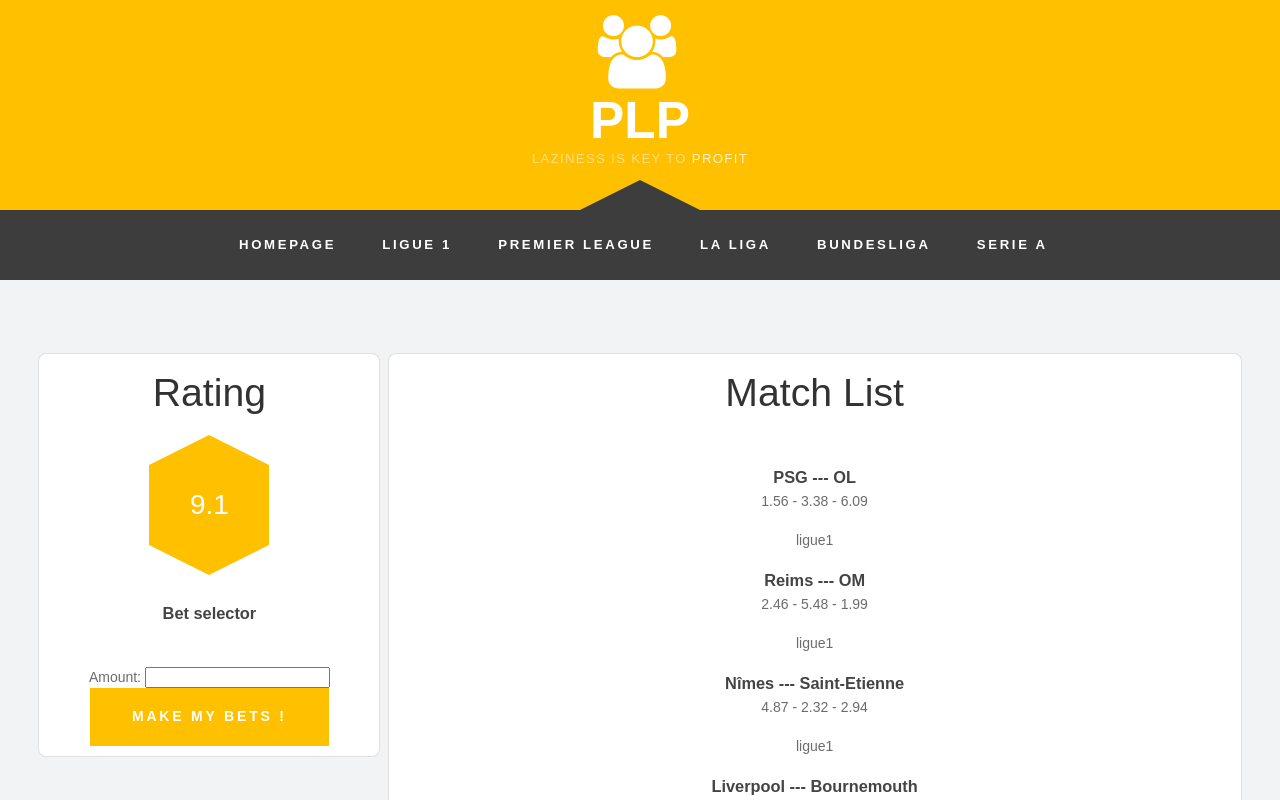
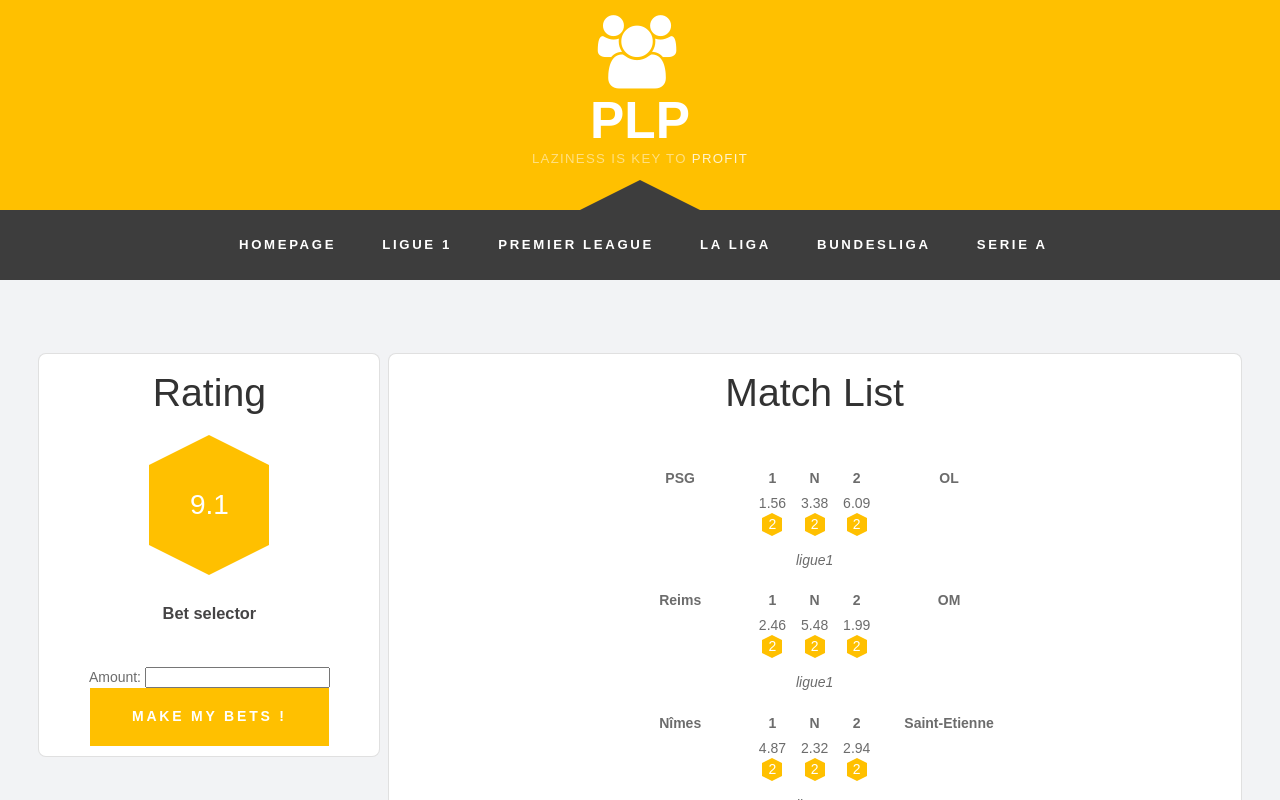
Before and after one commit to M-Garrigues/PLP, a Vue app in the folder web/: page / in a window 1280 px wide. Shown: the top 800 px of the page. Built offline with nearby package versions, Linux system fonts and the light colour scheme.

Commit message:
matches vue updated with indicator

```diff
--- a/web/src/assets/template/main.css
+++ b/web/src/assets/template/main.css
@@ -997,7 +997,39 @@ ul.contact li a.icon-rss:before
 {
 	margin-top: 10em;
 }
-
+.hexagonLittle {
+	margin: 0 auto 1em auto;
+	width: 20px;
+	height: 13.3px;
+	line-height: 13.3px;
+	background: #FFC000;
+	position: relative;
+	text-align: center;
+	color: #FFF;
+	font-size: 1em;
+}
+.hexagonLittle:before {
+	content: "";
+	position: absolute;
+	top: -5px;
+	left: 0;
+	width: 0;
+	height: 0;
+	border-left: 10px solid transparent;
+	border-right: 10px solid transparent;
+	border-bottom: 5px solid #FFC000;
+}
+.hexagonLittle:after {
+	content: "";
+	position: absolute;
+	bottom: -5px;
+	left: 0;
+	width: 0;
+	height: 0;
+	border-left: 10px solid transparent;
+	border-right: 10px solid transparent;
+	border-top: 5px solid #FFC000;
+}
 .hexagon {
 	margin: 0 auto 2em auto;
 	width: 120px;
--- a/web/src/components/in-wrapper/Match.vue
+++ b/web/src/components/in-wrapper/Match.vue
@@ -1,9 +1,30 @@
 <template>
     <div id="row">
         <div id="content">
-            <h3>{{H_team}}  --- {{A_team}}</h3>
-            <p> {{H_cote}} - {{D_cote}} - {{A_cote}}</p>
-            <p>{{league}}</p>
+            <table align="center" width=65%>
+                <tr>
+                    <th width=35% >{{H_team}}</th>
+                    <th width=10%>1</th>
+                    <th width=10%>N</th>
+                    <th width=10%>2</th>
+                    <th width=35%>{{A_team}}</th>
+                </tr>
+                <tr>
+                    <td/>
+                    <td>{{H_cote}}</td>
+                    <td>{{D_cote}}</td>
+                    <td>{{A_cote}}</td>
+                    <td/>
+                </tr>
+                <tr>
+                    <td/>
+                    <td><div class="hexagonLittle"><span>{{H_ind}}</span></div></td>
+                    <td><div class="hexagonLittle"><span>{{D_ind}}</span></div></td>
+                    <td><div class="hexagonLittle"><span>{{A_ind}}</span></div></td>
+                    <td/>
+                </tr>
+            </table>
+            <p><i>{{league}}</i></p>
         </div>
     </div>
 </template>
```
